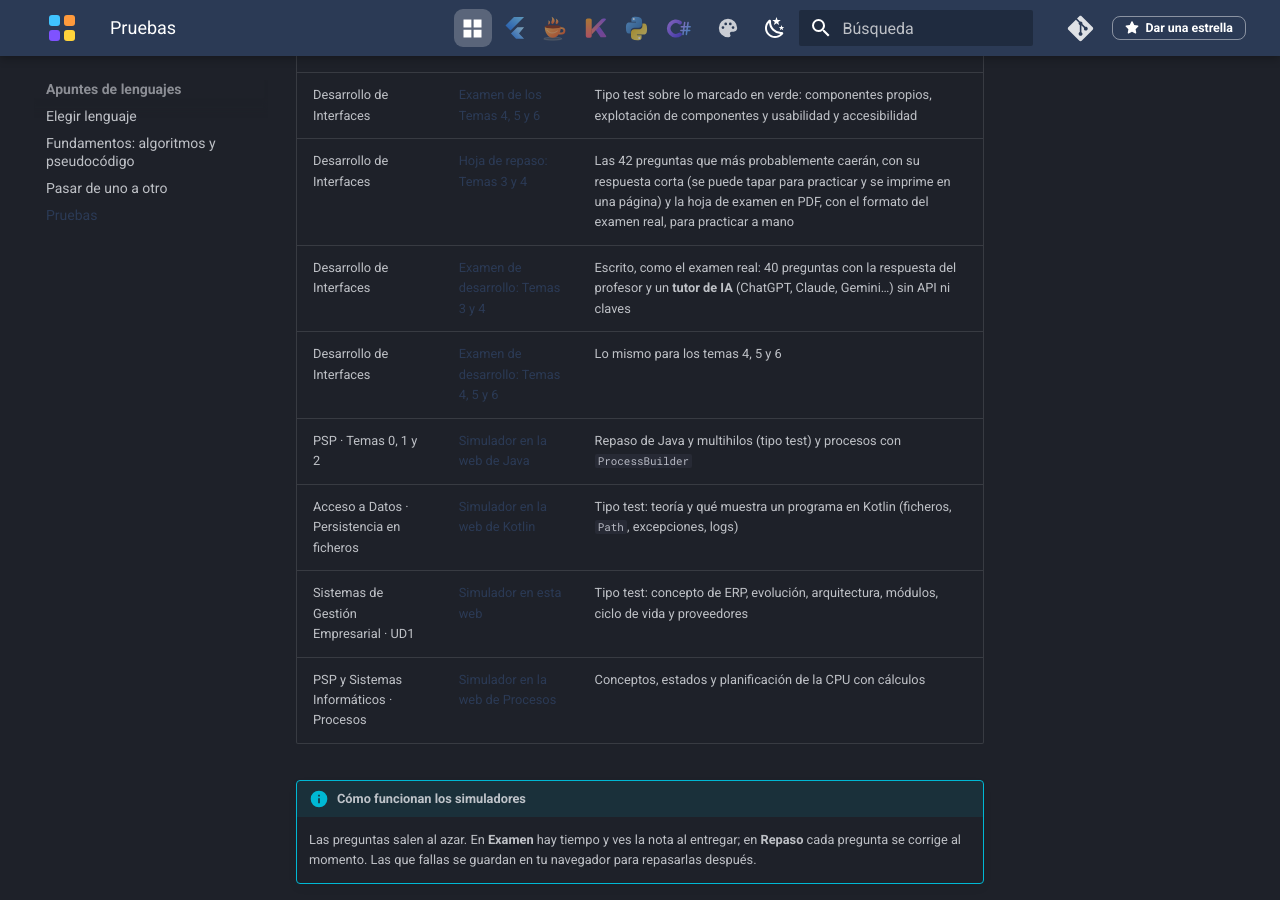
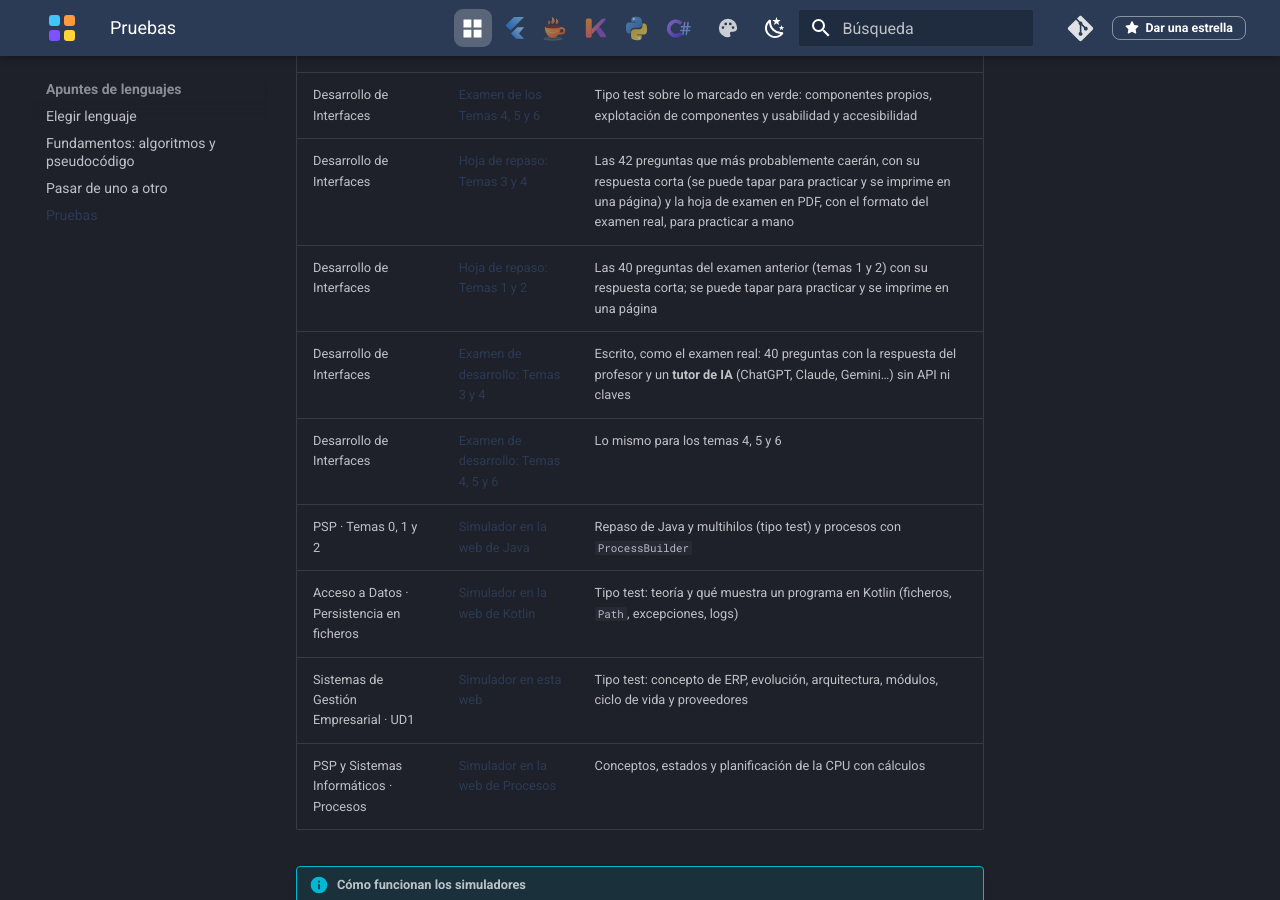
Before and after one commit to apuntes-dam/apuntes-lenguajes, an MkDocs documentation site: the page built from docs/pruebas.md, in a window 1280 px wide and 900 px high, scrolled down 360 px. Built offline with MkDocs 1.6.1 and Material for MkDocs 9.7.7, drawn with Linux system fonts in a browser that asks for light colours; comment, search, counter and statistics services are not loaded.

Commit message:
DIN: hoja de repaso de los temas 1 y 2 (las 40 preguntas del examen anterior) con respuestas para quien nunca ha programado
Respuestas en lenguaje cotidiano con las palabras del profesor en negrita (revisadas contra las palabras clave del examen interactivo de un compañero), impresión en dos páginas, enlace entre las hojas y fila en el índice de pruebas del hub. El conversor de negrita y código admite ahora negrita que envuelve código, lo que arregla también el recuadro de reserva de la hoja de los temas 3 y 4.

Co-Authored-By: Claude Sonnet 5.5 <noreply@anthropic.com>

```diff
--- a/docs/pruebas.md
+++ b/docs/pruebas.md
@@ -8,6 +8,7 @@ Simuladores de examen y exámenes de prueba de las asignaturas. Cada uno vive **
 | Desarrollo de Interfaces | [Examen del Tema 1](https://apuntes-dam.github.io/android-apuntes/examen-din/) | Todo tipo test, con el orden de preguntas y respuestas al azar |
 | Desarrollo de Interfaces | [Examen de los Temas 4, 5 y 6](https://apuntes-dam.github.io/android-apuntes/examen-din-t456/) | Tipo test sobre lo marcado en verde: componentes propios, explotación de componentes y usabilidad y accesibilidad |
 | Desarrollo de Interfaces | [Hoja de repaso: Temas 3 y 4](https://apuntes-dam.github.io/android-apuntes/hoja-din-t34/) | Las 42 preguntas que más probablemente caerán, con su respuesta corta (se puede tapar para practicar y se imprime en una página) y la hoja de examen en PDF, con el formato del examen real, para practicar a mano |
+| Desarrollo de Interfaces | [Hoja de repaso: Temas 1 y 2](https://apuntes-dam.github.io/android-apuntes/hoja-din-t12/) | Las 40 preguntas del examen anterior (temas 1 y 2) con su respuesta corta; se puede tapar para practicar y se imprime en una página |
 | Desarrollo de Interfaces | [Examen de desarrollo: Temas 3 y 4](https://apuntes-dam.github.io/android-apuntes/examen-din-desarrollo-t34/) | Escrito, como el examen real: 40 preguntas con la respuesta del profesor y un **tutor de IA** (ChatGPT, Claude, Gemini…) sin API ni claves |
 | Desarrollo de Interfaces | [Examen de desarrollo: Temas 4, 5 y 6](https://apuntes-dam.github.io/android-apuntes/examen-din-desarrollo-t456/) | Lo mismo para los temas 4, 5 y 6 |
 | PSP · Temas 0, 1 y 2 | [Simulador en la web de Java](https://apuntes-dam.github.io/java-apuntes/psp/simulador/) | Repaso de Java y multihilos (tipo test) y procesos con `ProcessBuilder` |
```
